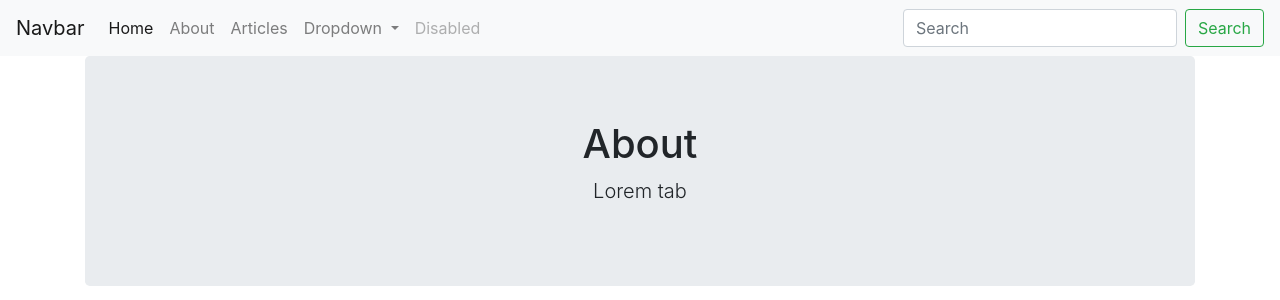
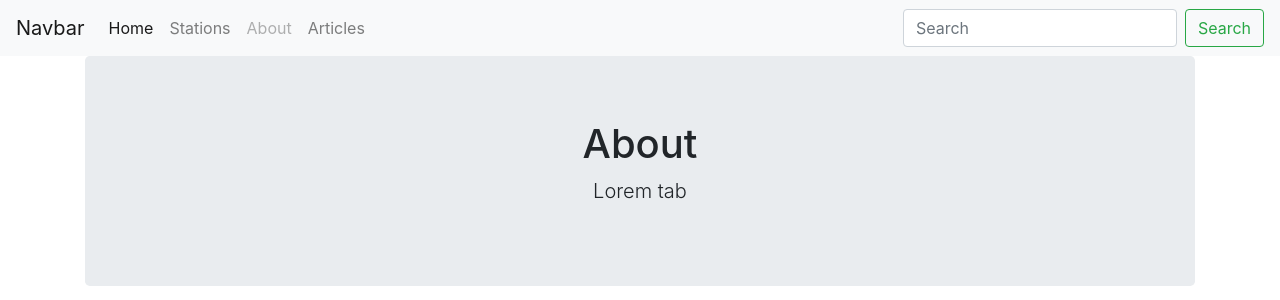
Before and after one commit to comp30670-Group-Assignment/flask_app, a Flask app: page /about in a window 1280 px wide. Shown: the top 300 px of the page. Run offline with Flask 2, Linux system fonts and the light colour scheme; some libraries are stand-ins or nearby versions.

Commit message:
Minor adjustments to code

```diff
--- a/templates/includes/_navbar.html
+++ b/templates/includes/_navbar.html
@@ -9,26 +9,16 @@
       <li class="nav-item active">
         <a class="nav-link" href="/">Home <span class="sr-only">(current)</span></a>
       </li>
-      <li class="nav-item">
-        <a class="nav-link" href="/about">About</a>
+ <li class="nav-item">
+        <a class="nav-link" href="/stations">Stations</a>
+      </li>
+ <li class="nav-item">
+        <a class="nav-link disabled" href="/about">About</a>
       </li>
 <li class="nav-item">
         <a class="nav-link" href="/articles">Articles</a>
       </li>
-      <li class="nav-item dropdown">
-        <a class="nav-link dropdown-toggle" href="#" id="navbarDropdown" role="button" data-toggle="dropdown" aria-haspopup="true" aria-expanded="false">
-          Dropdown
-        </a>
-        <div class="dropdown-menu" aria-labelledby="navbarDropdown">
-          <a class="dropdown-item" href="/articles">Action</a>
-          <a class="dropdown-item" href="/about">ABOUT YO</a>
-          <div class="dropdown-divider"></div>
-          <a class="dropdown-item" href="#">Something else here</a>
-        </div>
-      </li>
-      <li class="nav-item">
-        <a class="nav-link disabled" href="#">Disabled</a>
-      </li>
+
     </ul>
     <form class="form-inline my-2 my-lg-0">
       <input class="form-control mr-sm-2" type="search" placeholder="Search" aria-label="Search">
--- a/templates/layout.html
+++ b/templates/layout.html
@@ -4,6 +4,8 @@
 <meta charset="utf-8">
 <title>my_flask_app</title>
 <link rel="stylesheet" href="https://maxcdn.bootstrapcdn.com/bootstrap/4.0.0/css/bootstrap.min.css">
+<script type="text/javascript"></script>
+
 </head>
 
 <body>
```
